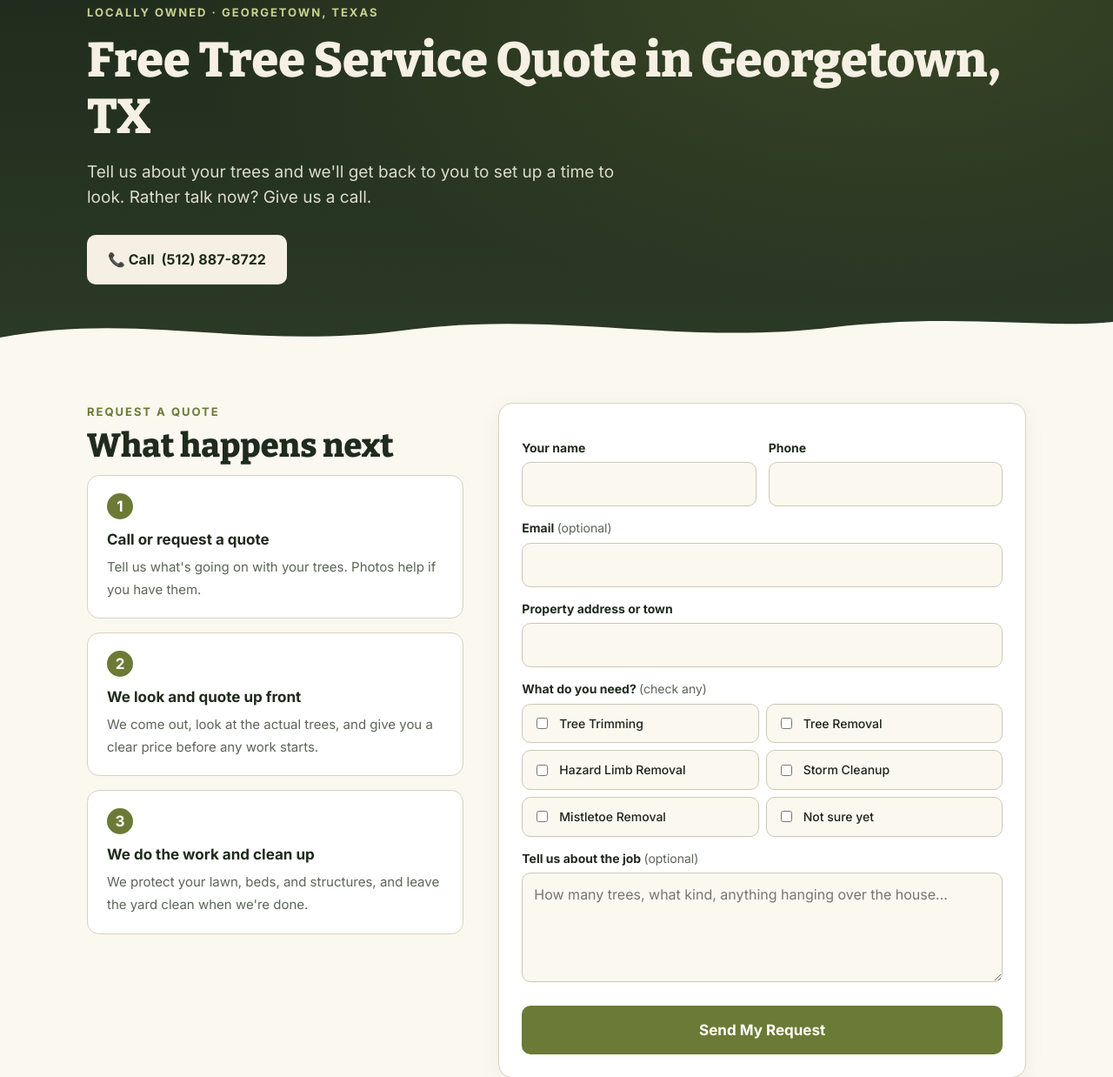
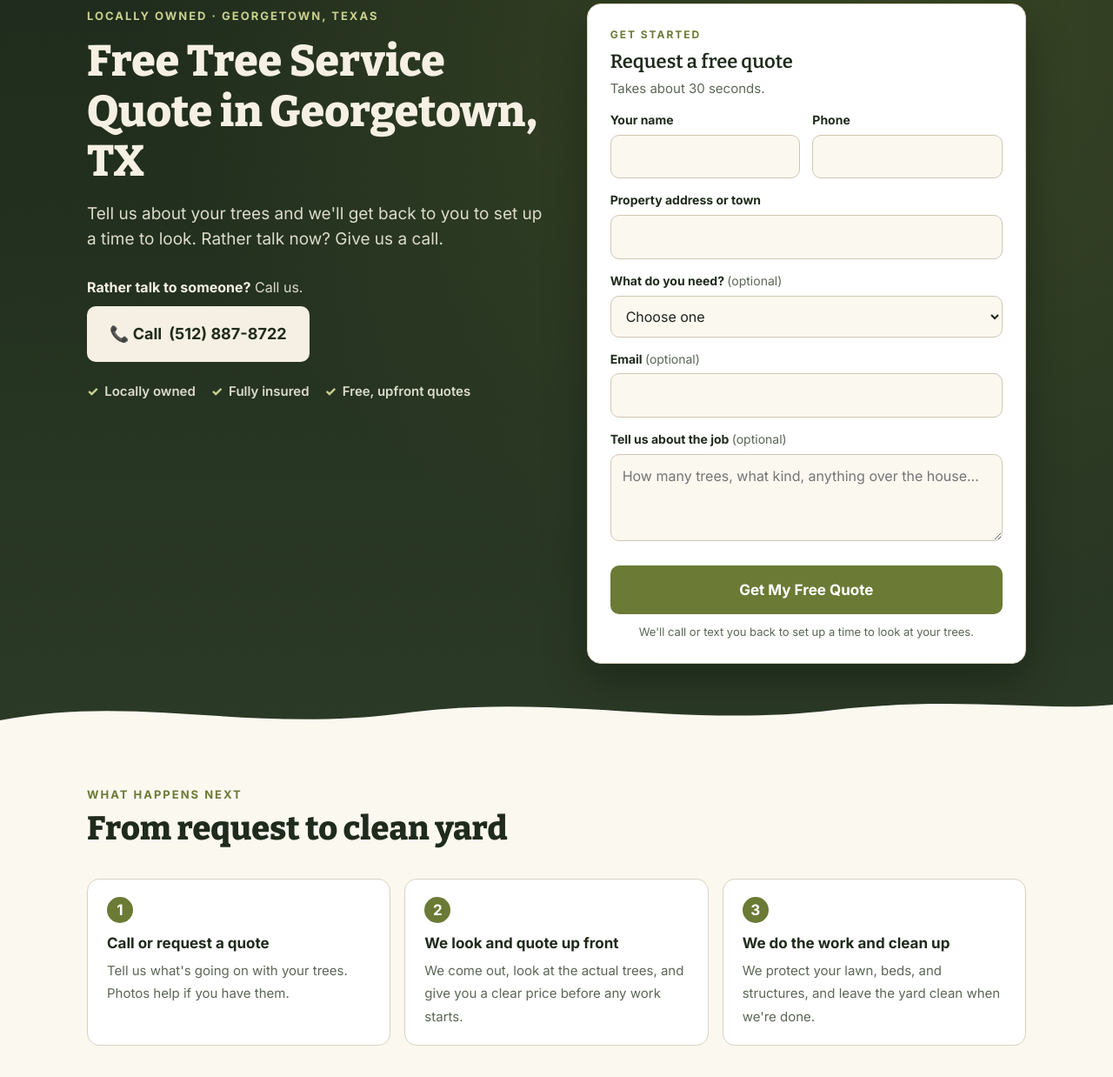
Before and after one commit to kroswell83/treehombres-website, a plain HTML site: page free-quote.html in a window 1280 px wide. Shown: the part 115-1353 px from the top of the page at 87% size. Drawn offline with nearby package versions, Linux system fonts and the light colour scheme.

Commit message:
Quote form first on every page; remove hero logo and Text button

```diff
--- a/free-quote.html
+++ b/free-quote.html
@@ -117,13 +117,57 @@ y=l.getElementsByTagName(r)[0];y.parentNode.insertBefore(t,y);
 </nav>
 
 <main id="top">
-  <div class="hero page-head">
+  <div class="hero page-hero">
     <div class="wrap">
-      <span class="eyebrow">Locally owned · Georgetown, Texas</span>
-      <h1>Free Tree Service Quote in Georgetown, TX</h1>
-      <p class="lead">Tell us about your trees and we'll get back to you to set up a time to look. Rather talk now? Give us a call.</p>
-      <div class="hero-ctas">
-        <a href="tel:+15128878722" class="btn btn-light btn-call phone-link">📞 Call <span class="phone-text">(512) 887-8722</span></a>
+      <div class="hero-title">
+        <span class="eyebrow">Locally owned · Georgetown, Texas</span>
+        <h1>Free Tree Service Quote in Georgetown, TX</h1>
+      </div>
+      <div id="quote" class="hero-form">
+      <form class="card" id="quoteForm" novalidate>
+        <span class="form-kicker">Get started</span>
+        <p class="form-title">Request a free quote</p>
+        <p class="form-sub">Takes about 30 seconds.</p>
+        <div class="frow">
+          <div><label for="f-name">Your name</label><input id="f-name" name="name" autocomplete="name" required /></div>
+          <div><label for="f-phone">Phone</label><input id="f-phone" name="phone" type="tel" autocomplete="tel" required /></div>
+        </div>
+        <label for="f-address">Property address or town</label>
+        <input id="f-address" name="address" autocomplete="street-address" required />
+        <label for="f-service">What do you need? <span class="opt">(optional)</span></label>
+        <select id="f-service" name="services">
+          <option value="">Choose one</option>
+          <option>Tree Removal</option>
+          <option>Tree Trimming</option>
+          <option>Emergency / Storm Damage</option>
+          <option>Hazard Limb Removal</option>
+          <option>Mistletoe Removal</option>
+          <option>Not sure yet</option>
+        </select>
+        <label for="f-email">Email <span class="opt">(optional)</span></label>
+        <input id="f-email" name="email" type="email" autocomplete="email" />
+        <label for="f-details">Tell us about the job <span class="opt">(optional)</span></label>
+        <textarea id="f-details" name="details" rows="3" placeholder="How many trees, what kind, anything over the house..."></textarea>
+
+        <!-- spam trap: real people never see or fill this -->
+        <div class="hp" aria-hidden="true"><label for="f-website">Website</label><input id="f-website" name="website" tabindex="-1" autocomplete="off" /></div>
+
+        <button type="submit" class="btn btn-primary" id="submitBtn">Get My Free Quote</button>
+        <div id="formMsg" role="status" aria-live="polite"></div>
+        <p class="form-note">We'll call or text you back to set up a time to look at your trees.</p>
+      </form>
+      </div>
+      <div class="hero-pitch">
+        <p class="lead">Tell us about your trees and we'll get back to you to set up a time to look. Rather talk now? Give us a call.</p>
+        <p class="call-line" data-phone-show><b>Rather talk to someone?</b> Call us.</p>
+        <div class="hero-ctas" style="margin-top:10px">
+          <a href="tel:+15128878722" class="btn btn-light btn-call phone-link">📞 Call <span class="phone-text">(512) 887-8722</span></a>
+        </div>
+        <ul class="trust">
+          <li>Locally owned</li>
+          <li>Fully insured</li>
+          <li>Free, upfront quotes</li>
+        </ul>
       </div>
     </div>
     <svg class="ridge" viewBox="0 0 1440 60" preserveAspectRatio="none" aria-hidden="true">
@@ -131,46 +175,17 @@ y=l.getElementsByTagName(r)[0];y.parentNode.insertBefore(t,y);
     </svg>
   </div>
 
-  <section id="quote" class="tight">
-    <div class="wrap quote-grid">
-      <div class="quote-side">
-        <span class="kicker">Request a quote</span>
-        <h2>What happens next</h2>
-      <ol class="steps" style="grid-template-columns:1fr">
+  <section class="tight">
+    <div class="wrap">
+      <div class="section-head">
+        <span class="kicker">What happens next</span>
+        <h2>From request to clean yard</h2>
+      </div>
+      <ol class="steps">
         <li><b>Call or request a quote</b><span>Tell us what's going on with your trees. Photos help if you have them.</span></li>
         <li><b>We look and quote up front</b><span>We come out, look at the actual trees, and give you a clear price before any work starts.</span></li>
         <li><b>We do the work and clean up</b><span>We protect your lawn, beds, and structures, and leave the yard clean when we're done.</span></li>
       </ol>
-      </div>
-      <form class="card" id="quoteForm" novalidate>
-        <div class="frow">
-          <div><label for="f-name">Your name</label><input id="f-name" name="name" autocomplete="name" required /></div>
-          <div><label for="f-phone">Phone</label><input id="f-phone" name="phone" type="tel" autocomplete="tel" required /></div>
-        </div>
-        <label for="f-email">Email <span class="opt">(optional)</span></label>
-        <input id="f-email" name="email" type="email" autocomplete="email" />
-        <label for="f-address">Property address or town</label>
-        <input id="f-address" name="address" autocomplete="street-address" required />
-
-        <label>What do you need? <span class="opt">(check any)</span></label>
-        <div class="checks">
-          <label><input type="checkbox" name="services" value="Tree Trimming" /> Tree Trimming</label>
-          <label><input type="checkbox" name="services" value="Tree Removal" /> Tree Removal</label>
-          <label><input type="checkbox" name="services" value="Hazard Limb Removal" /> Hazard Limb Removal</label>
-          <label><input type="checkbox" name="services" value="Storm Cleanup" /> Storm Cleanup</label>
-          <label><input type="checkbox" name="services" value="Mistletoe Removal" /> Mistletoe Removal</label>
-          <label><input type="checkbox" name="services" value="Not sure" /> Not sure yet</label>
-        </div>
-
-        <label for="f-details">Tell us about the job <span class="opt">(optional)</span></label>
-        <textarea id="f-details" name="details" rows="4" placeholder="How many trees, what kind, anything hanging over the house..."></textarea>
-
-        <!-- spam trap: real people never see or fill this -->
-        <div class="hp" aria-hidden="true"><label for="f-website">Website</label><input id="f-website" name="website" tabindex="-1" autocomplete="off" /></div>
-
-        <button type="submit" class="btn btn-primary" id="submitBtn">Send My Request</button>
-        <div id="formMsg" role="status" aria-live="polite"></div>
-      </form>
     </div>
   </section>
 </main>
```
Also changed, not shown: about.html (+54 -11 lines), emergency-tree-removal.html (+10 -8 lines), index.html (+47 -52 lines), tree-removal-cost.html (+55 -45 lines), tree-removal.html (+14 -11 lines), tree-trimming.html (+14 -11 lines).
